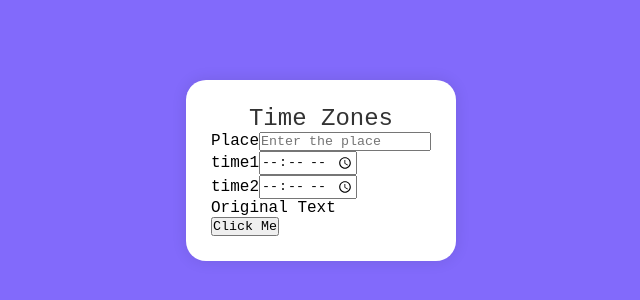
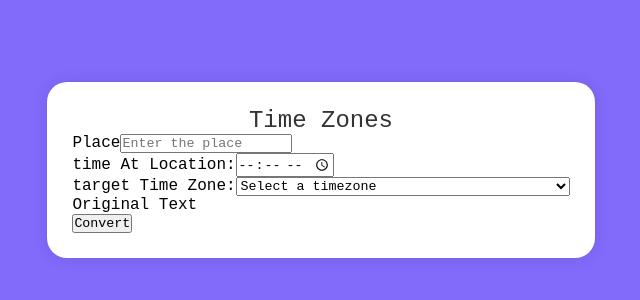
Before and after one commit to mkadeboyt221/React_Time, a React (Create React App) app: page / in a window 1280 px wide. Shown: the part 230-530 px from the top of the page, without its empty margins (319-959 px from the left). Built offline with nearby package versions, Linux system fonts and the light colour scheme.

Commit message:
change-4

```diff
--- a/src/App.js
+++ b/src/App.js
@@ -2,9 +2,18 @@ import { useState } from "react";
 
 export default function Board() {
     const [text, setText] = useState("Original Text");
+    const [place, setPlace] = useState("");
+    const [timeAtLocation, settimeAtLocation] = useState("");
+    const [targetTimeZone, settargetTimeZone] = useState("");
 
     const changeText = () => {
-        setText("Text changed!");
+        const result = `
+            Place: ${place}
+           timeAtLocation: ${timeAtLocation}
+            targetTimeZone: ${targetTimeZone}
+           ` ;
+
+        setText(result);
     };
 return(<>
 <section class='container'>
@@ -15,15 +24,27 @@ return(<>
         <input type='text' placeholder='Enter the place'/>
     </div>
     <div class='input-box'>
-        <label>time1</label>
+        <label>time At Location:</label>
         <input type='time' placeholder='Enter the time'/>
         <div class='input-box'>
-        <label>time2</label>
-        <input type='time' placeholder='Enter the time'/>
+        <label>target Time Zone:</label>
+        <select
+                        value={targetTimeZone}
+                        onChange={(e) => settargetTimeZone(e.target.value)}
+                    >
+                        <option value="">Select a timezone</option>
+                        <option value="UTC">UTC</option>
+                        <option value="EST">EST (Eastern Standard Time)</option>
+                        <option value="PST">PST (Pacific Standard Time)</option>
+                        <option value="CST">CST (Central Standard Time)</option>
+                        <option value="IST">IST (Indian Standard Time)</option>
+                        <option value="GMT">GMT (Greenwich Mean Time)</option>
+                        <option value="AEST">AEST (Australian Eastern Standard Time)</option>
+                    </select>
     </div>
     <div id="box">{text}</div>
 
-<button type="button" onClick={changeText}>Click Me</button>
+<button type="button" onClick={changeText}>Convert</button>
     </div>
 </form>
 </section>
```
